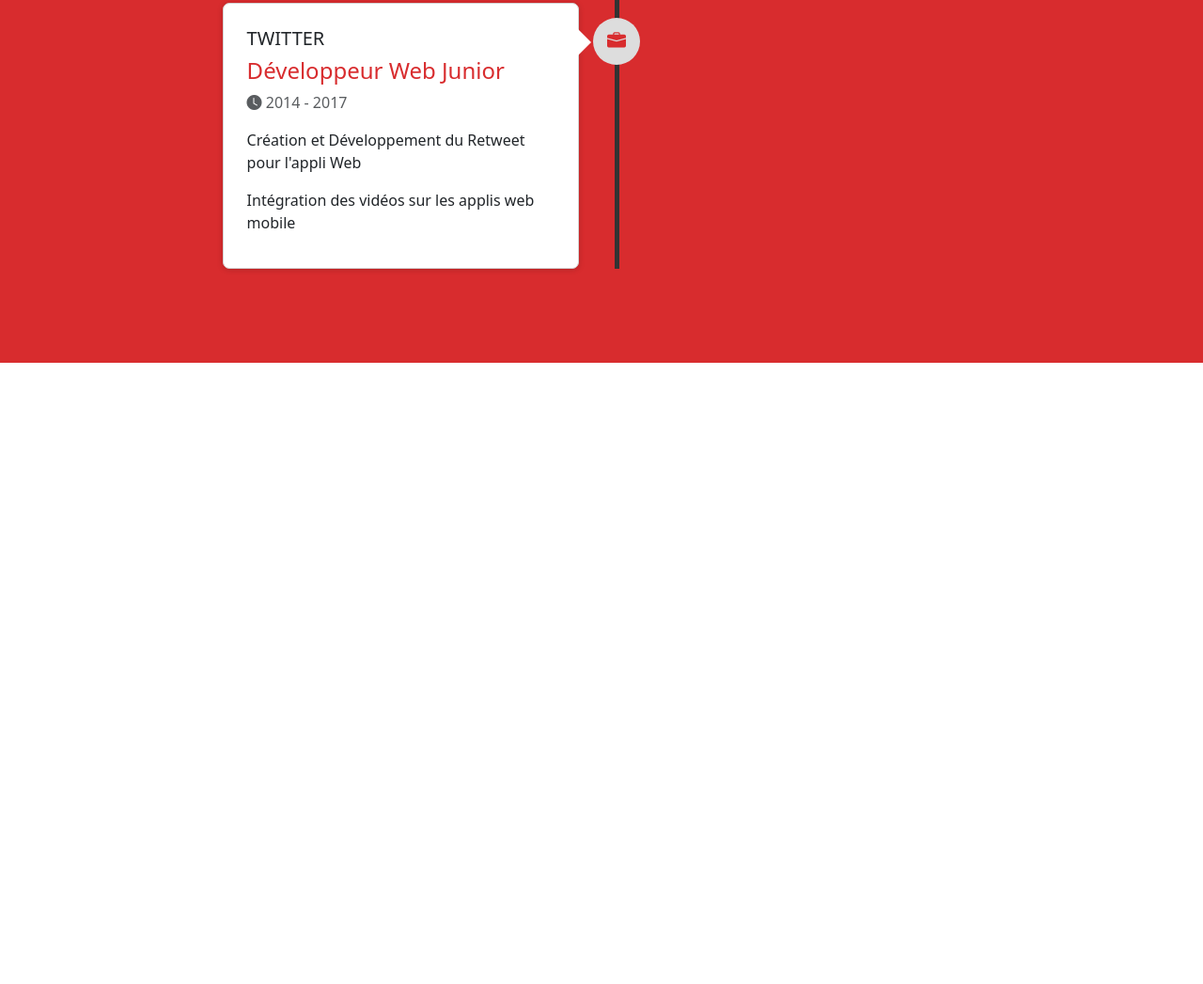
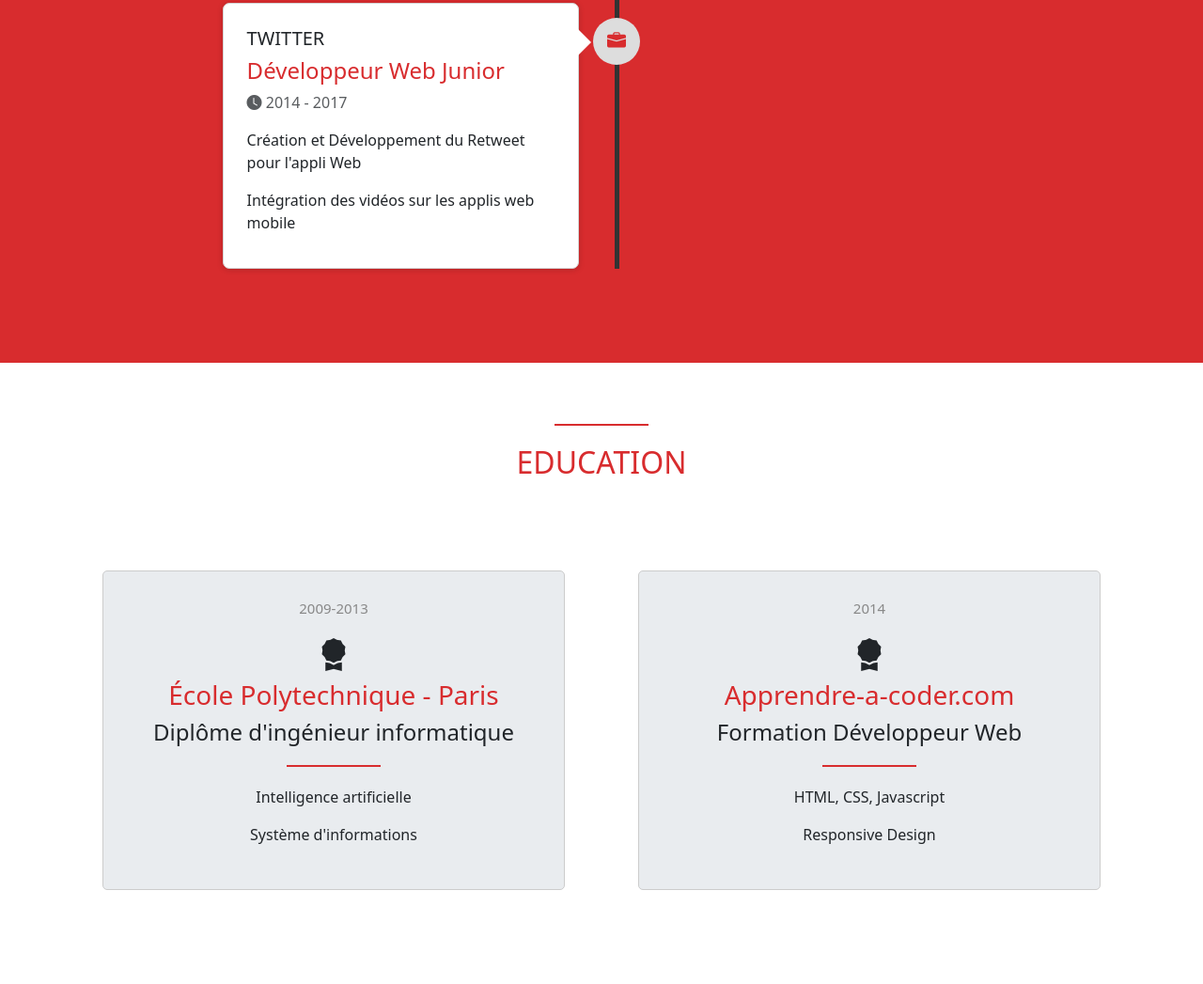
Before and after one commit to Marie930/CV_MLB, a plain HTML site: page index.html in a window 1280 px wide. Shown: the part 2226-3273 px from the top of the page at 94% size. Before the commit the page ends 2612 px from the top, so only its background shows below. Drawn offline with nearby package versions, Linux system fonts and the light colour scheme.

Commit message:
Education

```diff
--- a/css/style.css
+++ b/css/style.css
@@ -209,3 +209,40 @@
 .timeline-heading h4 {
     color: #d82c2e;
 }
+
+/*EDUCATION*/
+#education .heading h2 {
+    color: #d82c2e;
+    margin: 15px 0px;
+}
+
+.education-block {
+    width: 90%;
+    margin: 0 auto;
+    text-align: center;
+    padding: 30px;
+    background: #e9ecef;
+    border-radius: 5px;
+    border: 1px solid #ccc;
+    margin-bottom: 20px;
+}
+
+.education-block h5 {
+    color: #888;
+    font-size: 15px;
+    margin-bottom: 15px;
+}
+
+.education-block span{
+    font-size: 35px;
+}
+
+.education-block h3{
+    color: #d82c2e;
+    margin: 15px Opx;
+}
+
+.education-block h4{
+    margin-bottom: 20px;
+    font-weight: normal;
+}
--- a/index.html
+++ b/index.html
@@ -148,6 +148,39 @@
             </ul>
         </div>
     </section>
+    <section id="education">
+        <div class="container">
+            <div class="divider">
+            </div>
+            <div class="heading">
+                <h2>Education</h2>
+            </div>
+            <div class="row">
+                <div class="col-md-6">
+                    <div class="education-block">
+                        <h5>2009-2013</h5>
+                        <span class="bi-award-fill"></span>
+                        <h3>École Polytechnique - Paris</h3>
+                        <h4>Diplôme d'ingénieur informatique</h4>
+                        <div class="divider"></div>
+                        <p>Intelligence artificielle</p>
+                        <p>Système d'informations</p>
+                    </div>
+                </div>
+
+                <div class="col-md-6">
+                    <div class="education-block">
+                        <h5>2014</h5>
+                        <span class="bi-award-fill"></span>
+                        <h3>Apprendre-a-coder.com</h3>
+                        <h4>Formation Développeur Web</h4>
+                        <div class="divider"></div>
+                        <p>HTML, CSS, Javascript</p>
+                        <p>Responsive Design</p>
+                    </div>
+                </div>
+            </div>
+    </section>
 </body>
 
 </html>
```
Also changed, not shown: 1 other file.
